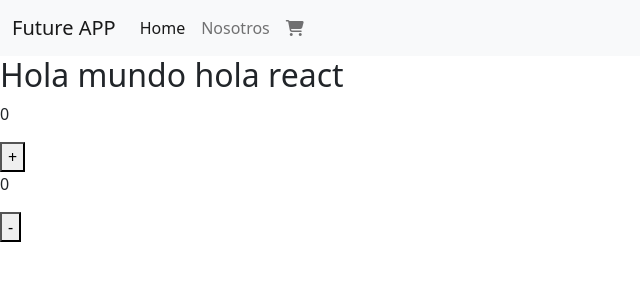
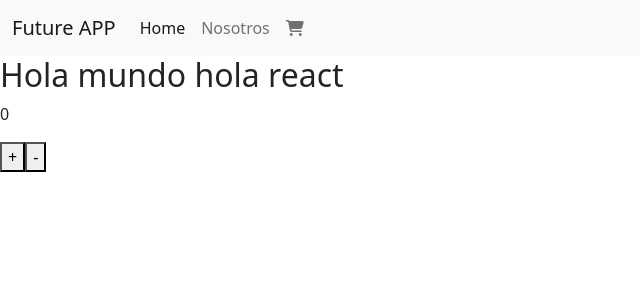
Before and after one commit to Christopheer12/ReactJs, a React (Create React App) app in the folder app_future/: page / in a window 1280 px wide. Shown: the top 300 px of the page, without its empty margins (0-640 px from the left). Built offline with nearby package versions, Linux system fonts and the light colour scheme.

Commit message:
contadorConBoton

```diff
--- a/app_future/src/App.js
+++ b/app_future/src/App.js
@@ -1,6 +1,7 @@
 import NavBar from './components/Navbar/NavBar';
 import ItemListContainer from './components/itemListContainer/ItemListContainer'
 import Count from './components/ItemCount/ItemCount';
+
 
 
 function App() {
--- a/app_future/src/components/ItemCount/CountMas.js
+++ /dev/null
@@ -1,18 +0,0 @@
-import {useState} from 'react'
-
-function CountMas(){
-    const[count, aumentaCount]= useState(0)
-    function add(){
-        aumentaCount(count + 1)
-    }
-
-
-    return(
-        <div>
-            <p>{count}</p>
-            <button onClick={add}>+</button>
-        </div>
-    )
-}
-
-export default CountMas
--- a/app_future/src/components/ItemCount/CountMenos.js
+++ /dev/null
@@ -1,19 +0,0 @@
-import {useState} from 'react'
-
-function CountMenos(){
-    const[count, disminuyeCount]= useState(0)
-    function menos(){
-        disminuyeCount(count - 1)
-    }
-
-
-    return(
-        <div>
-            <p>{count}</p>
-            <button onClick={menos}>-</button>
-        </div>
-    )
-}
-
-
-export default CountMenos
--- a/app_future/src/components/ItemCount/ItemCount.js
+++ b/app_future/src/components/ItemCount/ItemCount.js
@@ -1,17 +1,25 @@
-import CountMas from "./CountMas";
-import CountMenos from "./CountMenos";
-function Count() {
-    return (
-      <div className="Count">
+import {useState} from 'react'
 
-
-          <CountMas/>
-          <CountMenos/>
+function Count(){
+    const[count, aumentaCount]= useState(0)
+    function mas(){
+        aumentaCount(count + 1)
+    }
+    function menos(){
+        aumentaCount(count - 1)
+    }
 
 
 
-      </div>
-    );
-  }
+    return(
+        <div>
+            <p>{count}</p>
+            <button onClick={mas}>+</button>
+            <button onClick={menos}>-</button>
 
-  export default Count;
+        </div>
+    )
+}
+
+
+export default Count
```
